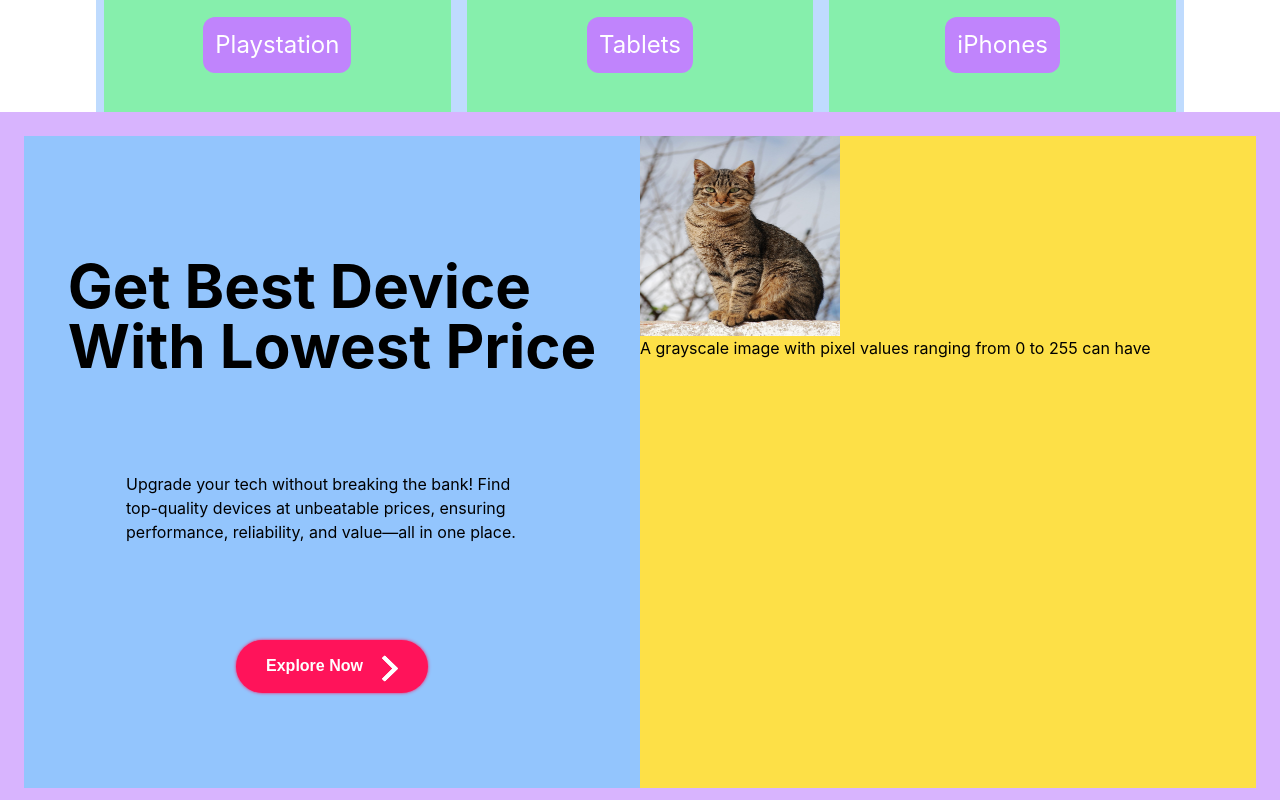
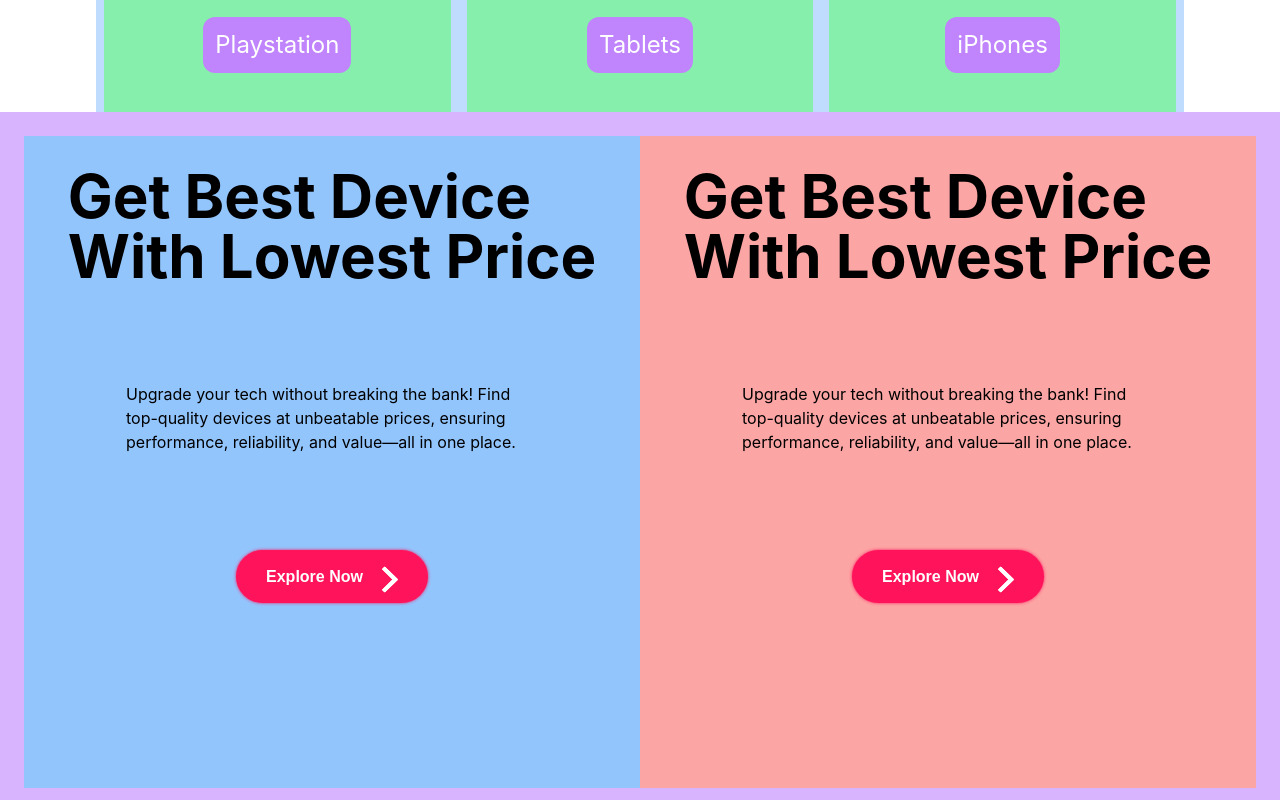
Before and after one commit to HasalKenula/Ecommerce_frontEnd, a React (Vite) app: page / in a window 1280 px wide. Shown: the part 1640-2440 px from the top of the page. Built offline with nearby package versions, Linux system fonts and the light colour scheme; sample sign-in values are in the browser's storage.

Commit message:
divided in to two parts

```diff
--- a/package.json
+++ b/package.json
@@ -10,6 +10,9 @@
     "preview": "vite preview"
   },
   "dependencies": {
+    "@emotion/react": "^11.14.0",
+    "@emotion/styled": "^11.14.0",
+    "@mui/material": "^7.0.2",
     "axios": "^1.7.9",
     "react": "^18.3.1",
     "react-dom": "^18.3.1",
--- a/src/pages/Home.tsx
+++ b/src/pages/Home.tsx
@@ -7,6 +7,8 @@ import Auto from "./AutoPlay";
 import SellingCategory from "./SellingCategory";
 import Footer from "./Footer";
 import ProductsAbout from "./ProductsAbout";
+
+
 
 function Home() {
     const { logout } = useAuth();
@@ -46,7 +48,8 @@ function Home() {
 
 
             <div className="lg:m-24 bg-blue-300">
-                <SellingCategory />
+                 <SellingCategory />
+
             </div>
 
             <div>
--- a/src/pages/ProductsAbout.tsx
+++ b/src/pages/ProductsAbout.tsx
@@ -3,8 +3,8 @@ import Cat from '../assets/Cat.jpg';
 function ProductsAbout() {
     return (
         <div>
-            <div className="w-full lg:h-[700px] bg-purple-300 flex flex-col lg:flex-row md:h-[1320px] h-[850px]">
-                <div className="lg:w-1/2 bg-blue-300 lg:mt-[24px] lg:mb-[24px] lg:ml-[24px] flex  justify-center items-center ">
+            <div className="w-full lg:h-[700px] bg-purple-300 flex flex-col lg:flex-row ">
+                <div className="lg:w-1/2 bg-blue-300 lg:mt-[24px] lg:mb-[24px] lg:ml-[24px]  ">
                     <div className=" flex  flex-col justify-center items-center   p-[6px]">
                         <div className="md:text-6xl text-4xl font-bold mt-[24px] ">
                             Get Best Device  <br />
@@ -25,13 +25,23 @@ function ProductsAbout() {
 
                 </div>
 
-                <div className="lg:w-1/2 bg-yellow-300 lg:mt-[24px] lg:mb-[24px] lg:mr-[24px]">
-                    <div >
-                        <img src={Cat} className="h-[200px] w-[200px]" />
-                        <div className="text-blue">
-                            A grayscale image with pixel values ranging from 0 to 255 can have
+                <div className="lg:w-1/2 bg-red-300 lg:mt-[24px] lg:mb-[24px] lg:mr-[24px]">
+                <div className=" flex  flex-col justify-center items-center   p-[6px]">
+                        <div className="md:text-6xl text-4xl font-bold mt-[24px] ">
+                            Get Best Device  <br />
+                            With Lowest Price
                         </div>
 
+                        <div className="md:m-24 0 24 32 m-12 0 12 8 ">
+                            Upgrade your tech without breaking the bank!
+                            Find top-quality devices
+                            at unbeatable prices, ensuring performance,
+                            reliability, and value—all in one place.
+                        </div>
+
+                        <div items-center>
+                            <Button />
+                        </div>
                     </div>
                 </div>
 
--- a/src/pages/SellingCategory.tsx
+++ b/src/pages/SellingCategory.tsx
@@ -7,7 +7,7 @@ import AppleWatch2 from '../assets/AppleWatch2.png'
 function SellingCategory() {
     return (
         <div>
-            <div className="w-full lg:h-[800px] bg-yellow-300 md:text-2xl text-lg ">
+            <div className="w-full lg:h-[800px] bg-yellow-300 md:text-2xl text-lg min-md:h-[1800px] ">
                 <div className="flex lg:flex-row flex-col lg:h-1/2 lg:mb-24 max-sm:items-center ">
                     <div className='lg:w-2/6 bg-blue-200  '>
                         <div className='mx-[8px]  lg:h-full bg-green-300 flex lg:flex-col justify-center items-center'>
@@ -51,7 +51,7 @@ function SellingCategory() {
 
                             <img src={Playstation} className='lg:w-2/3 lg:h-2/3  w-1/2 h-1/2 object-contain items-center lg:mr-0 lg:ml-0 md:mr-8 ml-auto' />
 
-                            <button className='w-4/8 rounded-xl bg-purple-400 text-white lg:m-8 lg:p-[12px] p-[8px]   md:p-[24px] lg:mr-0 lg:ml-0 md:mr-8 ml-auto'>Playstation</button>
+                            <button className='w-4/8 rounded-xl bg-purple-400 text-white lg:m-8 lg:p-[12px] p-[8px]   md:p-[24px] items-center lg:mr-0 lg:ml-0 md:mr-8 ml-auto'>Playstation</button>
 
 
                         </div>
@@ -61,7 +61,7 @@ function SellingCategory() {
 
                             <img src={Tablets2} className='lg:w-2/3 lg:h-2/3  w-1/2 h-1/2 object-contain items-center lg:mr-0 lg:ml-0 md:mr-8 ml-auto' />
 
-                            <button className='w-4/8  rounded-xl bg-purple-400 text-white lg:m-8 lg:p-[12px] p-[8px]  md:p-[24px] items-center lg:mr-0 lg:ml-0 md:mr-8 ml-auto'>Tablets </button>
+                            <button className='w-4/8  rounded-xl bg-purple-400 text-white lg:m-8 lg:p-[12px] p-[8px] items-center md:p-[24px] items-center lg:mr-0 lg:ml-0 md:mr-8 ml-auto'>Tablets </button>
 
 
                         </div>
@@ -71,7 +71,7 @@ function SellingCategory() {
 
                             <img src={Iphone} className='lg:w-2/3 lg:h-2/3  w-1/2 h-1/2  object-contain items-center lg:mr-0 lg:ml-0 md:mr-8 ml-auto' />
 
-                            <button className='w-4/8  rounded-xl bg-purple-400 text-white lg:m-8 lg:p-[12px]  md:p-[24px] p-[8px] items-center md:mr-8 ml-auto'>iPhones</button>
+                            <button className='w-4/8  rounded-xl bg-purple-400 text-white lg:m-8 lg:p-[12px]  md:p-[24px] items-center p-[8px] items-center md:mr-8 ml-auto'>iPhones</button>
 
 
                         </div>
```
Also changed, not shown: 1 other file (tests, documents, lock files or other folders).
